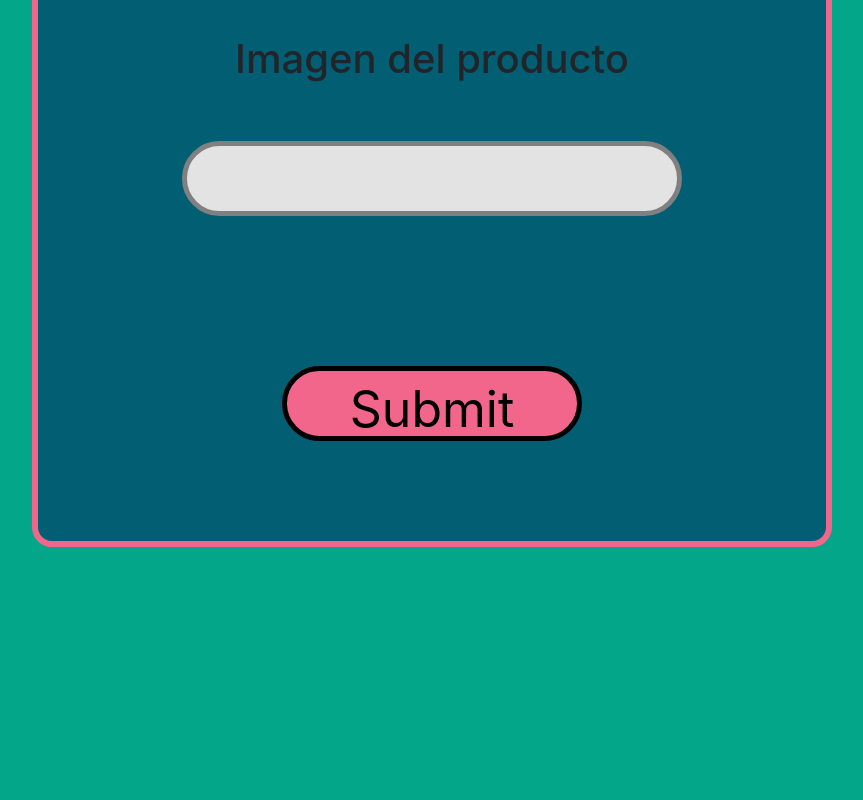
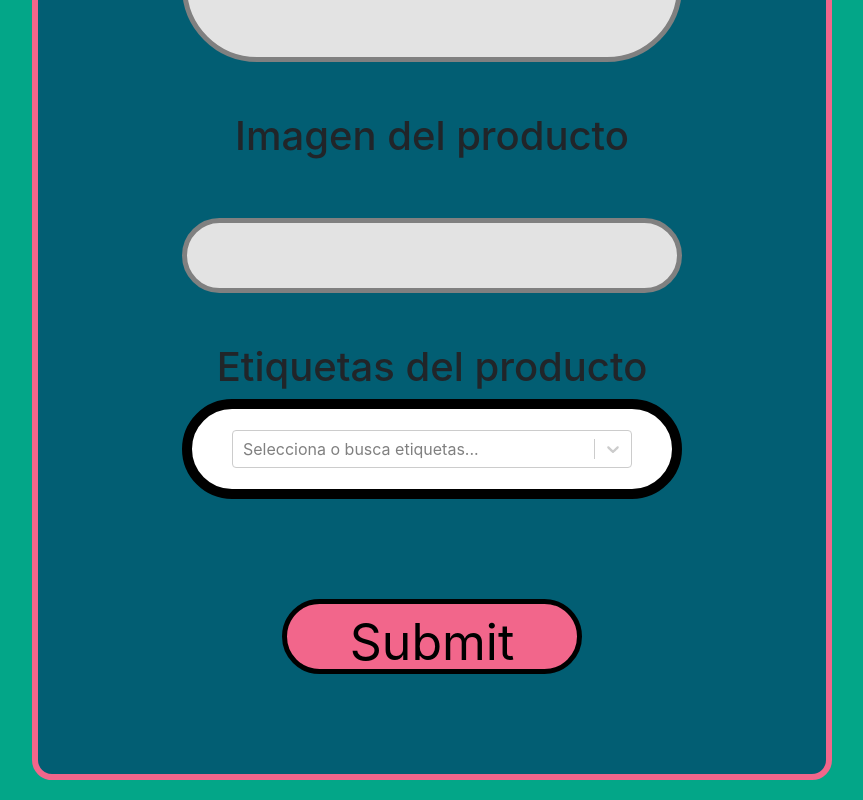
Before and after one commit to Ludoviko451/Kaimonotomo, a React (Create React App) app: page /updateProduct in a window 1280 px wide. Shown: the part 907-1707 px from the top of the page, without its empty margins (208-1071 px from the left). Before the commit the page ends 1474 px from the top, so only its background shows below. Built offline with nearby package versions, Linux system fonts and the light colour scheme; no server answers.

Commit message:
agregada busqueda por etiquetas

```diff
--- a/src/App.js
+++ b/src/App.js
@@ -7,6 +7,7 @@ import UserProfile from './components/userProfile';
 import UpdateProduct from './components/pages/updateProduct';
 import ProductPage from './components/pages/productPage';
 import StorePage from './components/pages/storePage'
+import ProductsbyTag from './components/pages/productsbyTag';
 import {
   browserRouter as Router,
   Route,
@@ -30,6 +31,7 @@ function App() {
           <Route path="/user" element= {<UserProfile />}/>
           <Route path="/productPage" element= {<ProductPage />}/>
           <Route path="/storePage" element= {<StorePage />}/>
+          <Route path="/productsbyTags" element= {<ProductsbyTag />}/>
 
 
         </Routes>
--- a/src/components/pages/addProductform.js
+++ b/src/components/pages/addProductform.js
@@ -1,36 +1,53 @@
 import React, { useState } from 'react';
 import './form.css';
 import { useLocation } from 'react-router-dom';
-
+import Select from 'react-select';
+import TagsBar from './tagsBar';
 const AddProductform = () => {
   const [successMessage, setSuccessMessage] = useState('');
   const [errorMessage, setErrorMessage] = useState('');
-
   const [formData, setFormData] = useState({
     nombre: '',
     precio: '',
     imagen: '',
-    descripcion: ''
+    descripcion: '',
+    etiquetas: [] // Campo para almacenar las etiquetas seleccionadas
   });
 
   const location = useLocation();
   const userId = new URLSearchParams(location.search).get('userId');
 
+  const handleInputChange = (e) => {
+    const { name, value } = e.target;
+    setFormData({ ...formData, [name]: value });
+  };
+
+  const handleTagChange = (selectedOptions) => {
+    setFormData({ ...formData, etiquetas: selectedOptions || [] });
+  };
+
   const handleSubmit = async (e) => {
     e.preventDefault();
 
     try {
+      const productData = {
+        ...formData,
+        etiquetas: formData.etiquetas.map(tag => tag.value),
+      };
+
+      console.log(productData);
+
       const response = await fetch(`http://localhost:8080/api/v1/${userId}/products`, {
         method: 'POST',
         headers: {
           'Content-Type': 'application/json',
         },
-        body: JSON.stringify(formData),
+        body: JSON.stringify(productData),
       });
 
       if (response.ok) {
         setSuccessMessage('Producto agregado satisfactoriamente');
-        setFormData({ nombre: '', precio: '', imagen: '', descripcion: ''});
+        setFormData({ nombre: '', precio: '', imagen: '', descripcion: '', etiquetas: [] });
         setErrorMessage('');
         window.location.href = "/user"
       } else {
@@ -43,10 +60,7 @@ const AddProductform = () => {
     }
   };
 
-  const handleInputChange = (e) => {
-    const { name, value } = e.target;
-    setFormData({ ...formData, [name]: value });
-  };
+
 
   return (
     <div>
@@ -56,6 +70,7 @@ const AddProductform = () => {
         <div className='form--container'>
           <h2 className='form--title'>AGREGAR PRODUCTO</h2>
 
+          {/* Resto de los campos del formulario */}
           <label>
             <h3>Nombre del producto</h3>
             <input
@@ -81,7 +96,7 @@ const AddProductform = () => {
           </label>
 
           <label>
-            <h3>Caracteristicas del producto</h3>
+            <h3>Características del producto</h3>
             <textarea
               className='form--featuresinput'
               required
@@ -103,6 +118,15 @@ const AddProductform = () => {
             />
           </label>
 
+
+            <label>
+            <h3>Etiquetas del producto</h3>
+            {/* Utilizando el componente TagsBar */}
+            <TagsBar onTagChange={handleTagChange} selectedTags={formData.tags} />
+          </label>
+
+
+
           <input type='submit' className='form--submitinput' required />
         </div>
       </form>
--- a/src/components/pages/searchComponent.css
+++ b/src/components/pages/searchComponent.css
@@ -28,7 +28,7 @@ header{
     display: grid;
     grid-template-columns: 1fr 2fr 1fr;
     column-gap:5px;
-    margin: 0 auto;
+
     padding: 10px;
 
 }
--- a/src/components/pages/searchComponent.js
+++ b/src/components/pages/searchComponent.js
@@ -1,21 +1,13 @@
 import React, { useState } from 'react';
 import Select from 'react-select';
 import { Tooltip } from 'react-tooltip';
-import './searchComponent.css'
+import './searchComponent.css';
+import TagsBar from './tagsBar';
+import DropdownMenu from '../dropdownMenu';
 
-import DropdownMenu from '../dropdownMenu';
 const SearchComponent = () => {
+  const [searchText, setSearchText] = useState('');
   const [selectedTags, setSelectedTags] = useState([]);
-  const [searchText, setSearchText] = useState('');
-  const tagsOptions = [
-    { value: 'monitor', label: 'Monitor' },
-    { value: 'audio', label: 'Audio' },
-    // Otras opciones de etiquetas disponibles
-  ];
-
-  const handleTagChange = selectedOption => {
-    setSelectedTags(selectedOption);
-  };
 
   const handleInputChange = newValue => {
     setSearchText(newValue);
@@ -23,14 +15,32 @@ const SearchComponent = () => {
   };
 
   const redireccionarLogin = () => {
-
-    window.location.href = "/login"
-  }
-
+    window.location.href = '/login';
+  };
 
   const handleSearch = () => {
+    if (selectedTags.length > 0) {
+      // Search by tags
+      const tagsArray = selectedTags.map(tag => tag.value);
+      fetch(`http://localhost:8080/api/v1/byTags?tags=${tagsArray.join(',')}`)
+        .then(response => {
+          if (!response.ok) {
+            throw new Error('Error al buscar productos por etiquetas');
+          }
+          return response.json();
+        })
+        .then(data => {
+          console.log('Productos por etiquetas:', data);
+          // Haz algo con los productos encontrados por etiquetas
+          window.location.href = `/?tags=${tagsArray.join(',')}`;
+        })
+
+        .catch(error => {
+          console.error('Error al obtener productos por etiquetas:', error);
+        });
+    } else {
+      // Search by text
       const text = searchText || '';
-
       fetch(`http://localhost:8080/api/v1/byName/${text}`)
         .then(response => {
           if (!response.ok) {
@@ -39,56 +49,55 @@ const SearchComponent = () => {
           return response.json();
         })
         .then(data => {
-        console.log("Response Data:", data);
-
-        window.location.href = `/productPage?productId=${data.id}&storeId=${data.idTienda}`
+          console.log('Response Data:', data);
+          window.location.href = `/productPage?productId=${data.id}&storeId=${data.idTienda}`;
         })
         .catch(error => {
           console.error('Error fetching data:', error);
         });
+    }
   };
 
+  const handleTagChange = selectedOption => {
+    setSelectedTags(selectedOption);
+  };
 
-
+  const index = () => {
+    window.location.href = "/"
+  }
 
   return (
     <header>
-      <div className='search-bar'>
-        <div className='container--searchbar'>
-        <img loading="lazy" src= './kaimonotomoicon.png'className="img-2" />
-
+      <div className="search-bar">
+        <div className="container--searchbar">
+          <img loading="lazy" src="./kaimonotomoicon.png" className="img-2" onClick={() => {index()}}/>
         </div>
 
-        <div className='container--searchbar'>
-        <Select
-            isMulti
-            options={tagsOptions}
-            value={selectedTags}
-            onChange={handleTagChange}
-            placeholder="Selecciona o busca etiquetas..."
-          />
+        <div className="container--searchbar">
+          <div>
+            <TagsBar onTagChange={handleTagChange} selectedTags={selectedTags} />
+          </div>
           <input
             type="text"
             placeholder="Buscar..."
             className="search-input"
             value={searchText}
-            onChange={(e) => setSearchText(e.target.value)}
+            onChange={e => setSearchText(e.target.value)}
           />
-          <button className="search-button" onClick={handleSearch}>Buscar</button>
-          <Tooltip id='tagSuggestion' place="bottom" effect="solid">
+          <button className="search-button" onClick={handleSearch}>
+            Buscar
+          </button>
+          <Tooltip id="tagSuggestion" place="bottom" effect="solid">
             <span>Haz clic para buscar esta etiqueta</span>
           </Tooltip>
         </div>
 
-
-        <div className='container--imagen'>
-
-        <DropdownMenu></DropdownMenu>
-
+        <div className="container--imagen">
+          <DropdownMenu />
         </div>
       </div>
     </header>
-  )
-}
+  );
+};
 
 export default SearchComponent;
--- a/src/components/pages/showProducts.css
+++ b/src/components/pages/showProducts.css
@@ -102,11 +102,10 @@ h3, h2, p {
     display: flex;
     position: absolute;
     top: 20px; /* Ajusta la posición verticalmente */
-    left: 50%; /* Ajusta la posición horizontalmente */
+    left: 65%; /* Ajusta la posición horizontalmente */
     transform: translate(-50%, 150%); /* Centra el contenedor horizontalmente */
     z-index: 1; /* Asegura que esté por encima del .container */
-    margin: 10px;
-
+    margin-top: 80px;
 }
 
 .contenedor--perfil{
--- /dev/null
+++ b/src/components/pages/tagsBar.css
@@ -0,0 +1,15 @@
+.tags--container{
+    border: 10px solid black;
+    border-radius: 100px;
+    display: flex;
+    align-items: center;
+    justify-content: center;
+    width: 500px;
+    height: 100px;
+    background-color: white;
+    margin: 0 auto;
+}
+
+.tags--select{
+    width: 400px;
+}
--- /dev/null
+++ b/src/components/pages/tagsBar.js
@@ -0,0 +1,62 @@
+import React, { useState } from 'react';
+import Select from 'react-select';
+import './tagsBar.css';
+
+const TagsBar = ({ onTagChange, selectedTags }) => {
+  const tagsOptions = [
+    { value: 'monitor', label: 'Monitor' },
+    { value: 'audio', label: 'Audio' },
+    { value: 'usb', label: 'Usb' },
+    { value: 'almacenamiento', label: 'Almacenamiento' },
+    { value: 'logitech', label: 'Logitech' },
+    { value: 'nvidia', label: 'Nvidia' },
+    { value: 'audio', label: 'Sonido' },
+    { value: 'mouse', label: 'Raton' },
+    { value: 'mouse', label: 'Mouse' },
+    { value: 'audifonos', label: 'Audifonos' },
+    { value: 'computadoras', label: 'Computadoras' },
+    { value: 'laptops', label: 'Laptops' },
+    { value: 'tablets', label: 'Tablets' },
+    { value: 'monitores', label: 'Monitores' },
+    { value: 'teclados', label: 'Teclados' },
+    { value: 'ratones', label: 'Ratones' },
+    { value: 'impresoras', label: 'Impresoras' },
+    { value: 'auriculares', label: 'Auriculares' },
+    { value: 'altavoces', label: 'Altavoces' },
+    { value: 'cámaras', label: 'Cámaras' },
+    { value: 'proyectores', label: 'Proyectores' },
+    { value: 'memoria-usb', label: 'Memoria USB' },
+    { value: 'discos-duros', label: 'Discos Duros' },
+    { value: 'tarjetas-gráficas', label: 'Tarjetas Gráficas' },
+    { value: 'procesadores', label: 'Procesadores' },
+    { value: 'móviles', label: 'Móviles' },
+    { value: 'accesorios-gaming', label: 'Accesorios Gaming' },
+    { value: 'cámaras-vigilancia', label: 'Cámaras de Vigilancia' },
+    { value: 'domótica', label: 'Domótica' },
+    { value: 'cables', label: 'Cables' },
+  ];
+
+
+  const handleTagChange = (selectedOption) => {
+    if (onTagChange) {
+      onTagChange(selectedOption);
+    }
+  };
+
+  return (
+    <div>
+      <label className='tags--container'>
+        <Select
+          className='tags--select'
+          isMulti
+          options={tagsOptions}
+          value={selectedTags}
+          onChange={handleTagChange}
+          placeholder="Selecciona o busca etiquetas..."
+        />
+      </label>
+    </div>
+  );
+};
+
+export default TagsBar;
--- a/src/components/pages/updateProduct.js
+++ b/src/components/pages/updateProduct.js
@@ -1,57 +1,88 @@
-import React, { useState } from 'react';
+import React, { useState, useEffect } from 'react';
 import './form.css';
 import { useLocation } from 'react-router-dom';
+import TagsBar from './tagsBar'; // Asegúrate de importar el componente TagsBar
 
 const UpdateProduct = () => {
   const [successMessage, setSuccessMessage] = useState('');
   const [errorMessage, setErrorMessage] = useState('');
-
   const [formData, setFormData] = useState({
     nombre: '',
     precio: '',
     imagen: '',
-    descripcion: ''
+    descripcion: '',
+    etiquetas: [] // Campo para almacenar las etiquetas seleccionadas
   });
 
   const location = useLocation();
   const userId = new URLSearchParams(location.search).get('userId');
   const productId = new URLSearchParams(location.search).get('productId');
 
+  // Función para obtener la información del producto para su actualización
+  useEffect(() => {
+    const getProductInfo = async () => {
+      try {
+        const response = await fetch(`http://localhost:8080/api/v1/${userId}/products/${productId}`);
+        if (response.ok) {
+          const productData = await response.json();
+          setFormData({
+            nombre: productData.nombre,
+            precio: productData.precio,
+            imagen: productData.imagen,
+            descripcion: productData.descripcion,
+            etiquetas: productData.etiquetas // Establecer las etiquetas existentes
+          });
+
+          console.log(productData)
+        } else {
+          setErrorMessage('No se pudo obtener la información del producto');
+        }
+      } catch (error) {
+        setErrorMessage('Error al obtener la información del producto');
+      }
+    };
+
+    getProductInfo();
+  }, []);
+
+  const handleInputChange = (e) => {
+    const { name, value } = e.target;
+    setFormData({ ...formData, [name]: value });
+  };
+
+  const handleTagChange = (selectedOptions) => {
+    const formattedTags = selectedOptions.map(tag => ({ value: tag, label: tag }));
+    setFormData({ ...formData, etiquetas: formattedTags || [] });
+  };
+
+
   const handleSubmit = async (e) => {
     e.preventDefault();
 
     try {
-      const updatedFormData = {};
-
-      // Verificar y agregar los campos que tienen valores
-      if (formData.nombre.trim() !== '') {
-        updatedFormData.nombre = formData.nombre;
-      }
-      if (formData.precio.trim() !== '') {
-        updatedFormData.precio = formData.precio;
-      }
-      if (formData.descripcion.trim() !== '') {
-        updatedFormData.descripcion = formData.descripcion;
-      }
-      if (formData.imagen.trim() !== '') {
-        updatedFormData.imagen = formData.imagen;
-      }
+      const productData = {
+        nombre: formData.nombre,
+        precio: formData.precio,
+        imagen: formData.imagen,
+        descripcion: formData.descripcion,
+        etiquetas: formData.etiquetas.map(tag => tag.value) // Obtener solo los valores de las etiquetas
+      };
 
       const response = await fetch(`http://localhost:8080/api/v1/${userId}/products/${productId}`, {
         method: 'PUT',
         headers: {
           'Content-Type': 'application/json',
         },
-        body: JSON.stringify(updatedFormData),
+        body: JSON.stringify(productData),
       });
 
       if (response.ok) {
         setSuccessMessage('Producto actualizado satisfactoriamente');
-        setFormData({ nombre: '', precio: '', imagen: '', descripcion: '' });
         setErrorMessage('');
+        // Redireccionar a la página de usuario después de la actualización exitosa
         window.location.href = "/user";
       } else {
-        setErrorMessage('Error al actualizar el objeto');
+        setErrorMessage('Error al actualizar el producto');
         setSuccessMessage('');
       }
     } catch (error) {
@@ -60,16 +91,11 @@ const UpdateProduct = () => {
     }
   };
 
-  const handleInputChange = (e) => {
-    const { name, value } = e.target;
-    setFormData({ ...formData, [name]: value });
-  };
-
   return (
     <div>
       {successMessage && <div className="message">{successMessage}</div>}
       {errorMessage && <div className="message">{errorMessage}</div>}
-      <form action="/api/tiendas" method="post" onSubmit={handleSubmit}>
+      <form onSubmit={handleSubmit}>
         <div className='form--container'>
           <h2 className='form--title'>ACTUALIZAR PRODUCTO</h2>
 
@@ -117,6 +143,12 @@ const UpdateProduct = () => {
             />
           </label>
 
+
+          <label>
+            <h3>Etiquetas del producto</h3>
+            {/* Utilizando el componente TagsBar */}
+            <TagsBar onTagChange={handleTagChange} selectedTags={formData.etiquetas} />
+          </label>
           <input type='submit' className='form--submitinput' required />
         </div>
       </form>
--- a/src/components/user.css
+++ b/src/components/user.css
@@ -42,12 +42,14 @@
     text-align: center;
     margin-top: 10px;
     margin-bottom: 10px;
+
     width: auto;
-    width: 500px;
+    width: 480px;
     border-radius: 10px;
     color: black;
     font-weight: bold;
     text-align: start;
+
 
     height: auto;
     max-height: 600px;
```
Also changed, not shown: src/components/pages/productsbyTag.js (added, +45 -0 lines), src/components/pages/showProducts.js (+27 -0 lines). Lines whose indentation alone changed are shown as unchanged.
